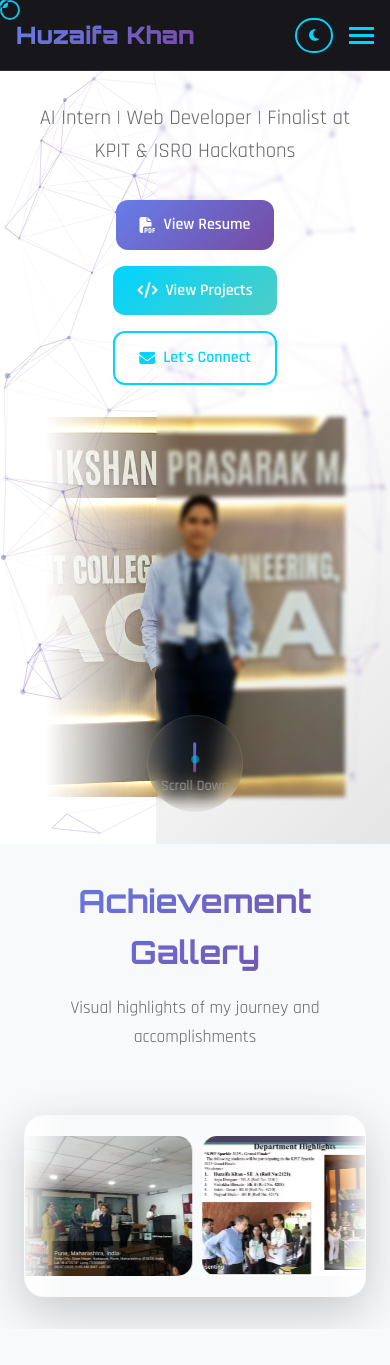
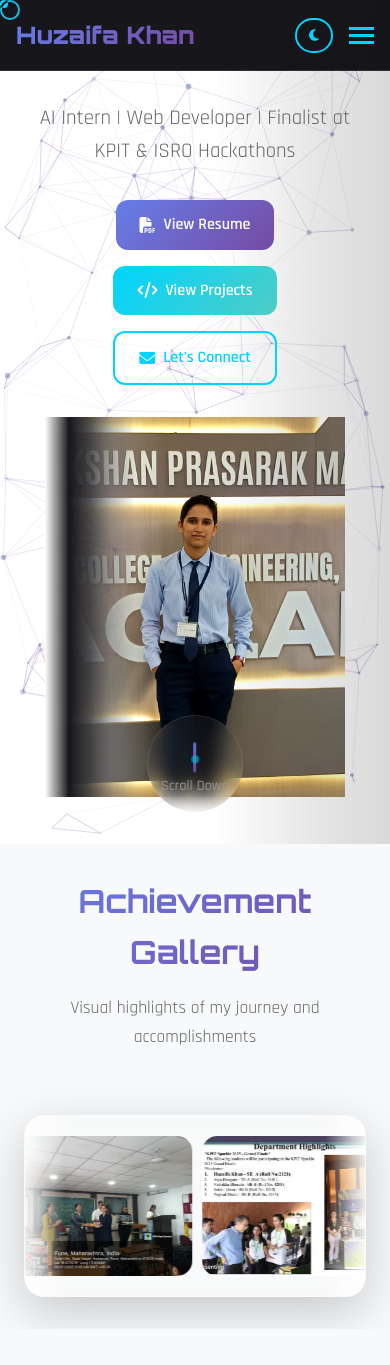
Before and after one commit to HuzaifaKhan-1/Huzaifa-Khan-Portfolio, a Flask app: page / in a window 390 px wide. Shown: the top 1365 px of the page. Run offline with Flask 3, Linux system fonts and the light colour scheme.

Commit message:
Improve the profile appearance by refining the header's visual style
Refactors the CSS to remove blur, adjust gradients, and modify the profile overlay in style.css.

Replit-Commit-Author: Agent
Replit-Commit-Session-Id: cdf5f2a0-e640-48b8-b668-0e1b70259d4b
Replit-Commit-Screenshot-Url: https://storage.googleapis.com/screenshot-production-us-central1/f9f65ff7-3f64-4267-b70a-e5fb151b78e0/cdf5f2a0-e640-48b8-b668-0e1b70259d4b/vHvOxbL

```diff
--- a/static/css/style.css
+++ b/static/css/style.css
@@ -5,6 +5,7 @@
     --secondary-color: #ff6b6b;
     --accent-color: #4ecdc4;
     --bg-primary: #0a0a0f;
+    --bg-primary-rgb: 10, 10, 15;
     --bg-secondary: #1a1a2e;
     --bg-tertiary: #16213e;
     --text-primary: #ffffff;
@@ -273,15 +274,15 @@ body {
     position: absolute;
     top: 0;
     right: 0;
-    width: 60%;
+    width: 45%;
     height: 100%;
     background: linear-gradient(
-        135deg,
-        rgba(255, 255, 255, 0.02) 0%,
-        rgba(255, 255, 255, 0.01) 50%,
-        rgba(0, 0, 0, 0.1) 100%
+        90deg,
+        transparent 0%,
+        rgba(0, 0, 0, 0.05) 30%,
+        rgba(0, 0, 0, 0.1) 60%,
+        rgba(0, 0, 0, 0.15) 100%
     );
-    backdrop-filter: blur(2px);
     z-index: 1;
     pointer-events: none;
 }
@@ -415,6 +416,25 @@ body {
     border: none;
 }
 
+.modern-profile-container::before {
+    content: '';
+    position: absolute;
+    top: 0;
+    left: 0;
+    right: 0;
+    bottom: 0;
+    background: linear-gradient(
+        90deg,
+        var(--bg-primary) 0%,
+        rgba(10, 10, 15, 0.95) 8%,
+        rgba(10, 10, 15, 0.7) 15%,
+        rgba(10, 10, 15, 0.3) 22%,
+        transparent 30%
+    );
+    z-index: 1;
+    pointer-events: none;
+}
+
 .modern-profile-image {
     width: 100%;
     height: 100%;
@@ -423,14 +443,8 @@ body {
     filter: brightness(1.15) contrast(1.1) saturate(1.1);
     transition: all 0.6s ease;
     border-radius: 0;
-    mask: linear-gradient(
-        90deg,
-        rgba(0,0,0,0) 0%,
-        rgba(0,0,0,0.3) 15%,
-        rgba(0,0,0,0.8) 25%,
-        rgba(0,0,0,1) 35%,
-        rgba(0,0,0,1) 100%
-    );
+    position: relative;
+    z-index: 0;
 }
 
 .profile-gradient-overlay {
@@ -1471,9 +1485,10 @@ section {
         border-radius: 0;
         mask: linear-gradient(
             90deg,
-            rgba(0,0,0,0) 0%,
-            rgba(0,0,0,0.5) 20%,
-            rgba(0,0,0,1) 40%,
+            transparent 0%,
+            rgba(0,0,0,0.3) 10%,
+            rgba(0,0,0,0.8) 25%,
+            rgba(0,0,0,1) 35%,
             rgba(0,0,0,1) 100%
         );
     }
@@ -1545,9 +1560,10 @@ section {
         border-radius: 0;
         mask: linear-gradient(
             90deg,
-            rgba(0,0,0,0) 0%,
-            rgba(0,0,0,0.6) 25%,
-            rgba(0,0,0,1) 45%,
+            transparent 0%,
+            rgba(0,0,0,0.4) 15%,
+            rgba(0,0,0,0.9) 30%,
+            rgba(0,0,0,1) 40%,
             rgba(0,0,0,1) 100%
         );
     }
```
Also changed, not shown: attached_assets/image_1753376366672.png (added).
